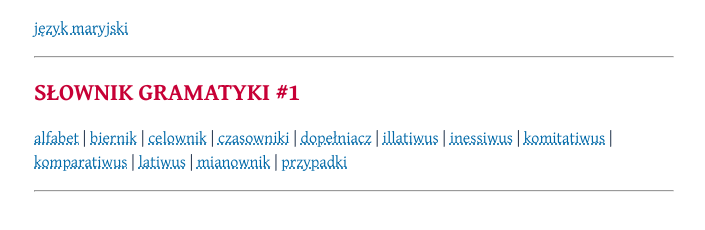
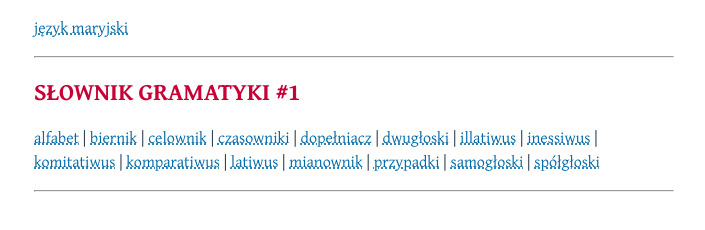
Before and after one commit to xnn42/mhr, a plain HTML site: page sg1.html in a window 1280 px wide. Shown: the whole page, without its empty margins (286-991 px from the left). Drawn offline with Linux system fonts and the light colour scheme.

Commit message:
Update sg1.html

```diff
--- a/sg1.html
+++ b/sg1.html
@@ -21,6 +21,7 @@
 <p><a href="sg1/celownik.html">celownik</a></p>
 <p><a href="sg1/czasowniki.html">czasowniki</a></p>
 <p><a href="sg1/dopelniacz.html">dopełniacz</a></p>
+<p><a href="sg1/dwugloski.html">dwugłoski</a></p>
 <p><a href="sg1/illatiwus.html">illatiwus</a></p>
 <p><a href="sg1/inessiwus.html">inessiwus</a></p>
 <p><a href="sg1/komitatiwus.html">komitatiwus</a></p>
@@ -28,6 +29,8 @@
 <p><a href="sg1/latiwus.html">latiwus</a></p>
 <p><a href="sg1/mianownik.html">mianownik</a></p>
 <p><a href="sg1/przypadki.html">przypadki</a></p>
+<p><a href="sg1/samogloski.html">samogłoski</a></p>
+<p><a href="sg1/spolgloski.html">spółgłoski</a></p>
 </div>
 
 <hr>
```
